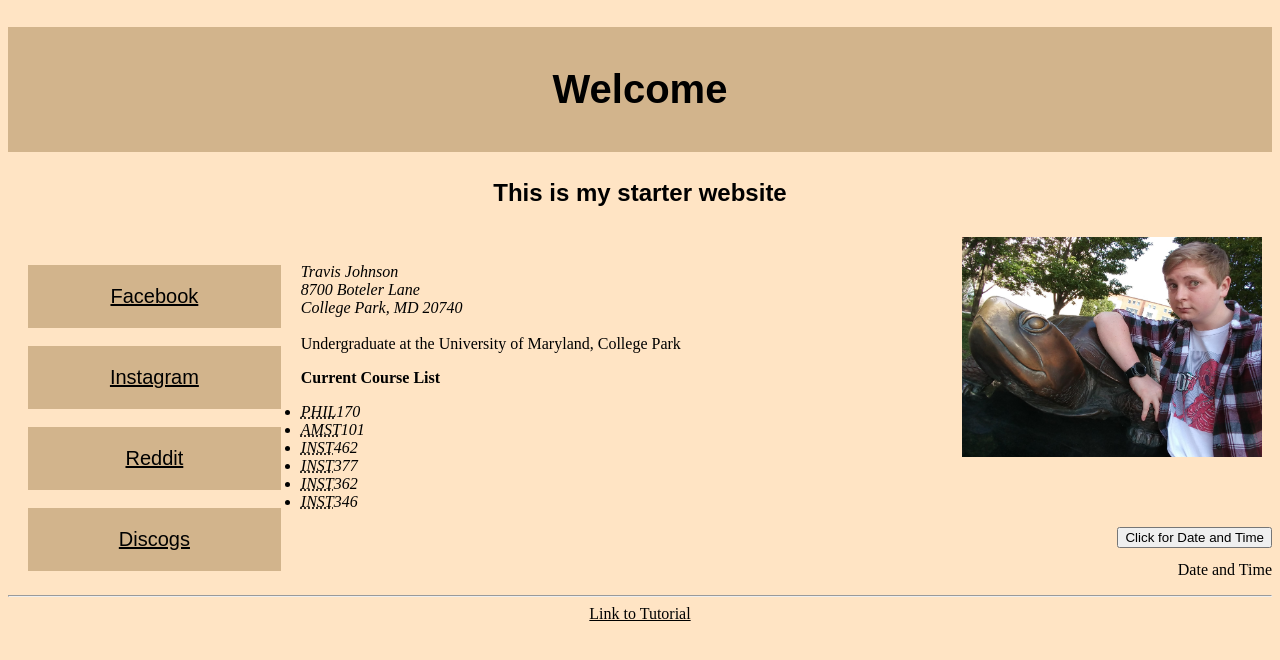
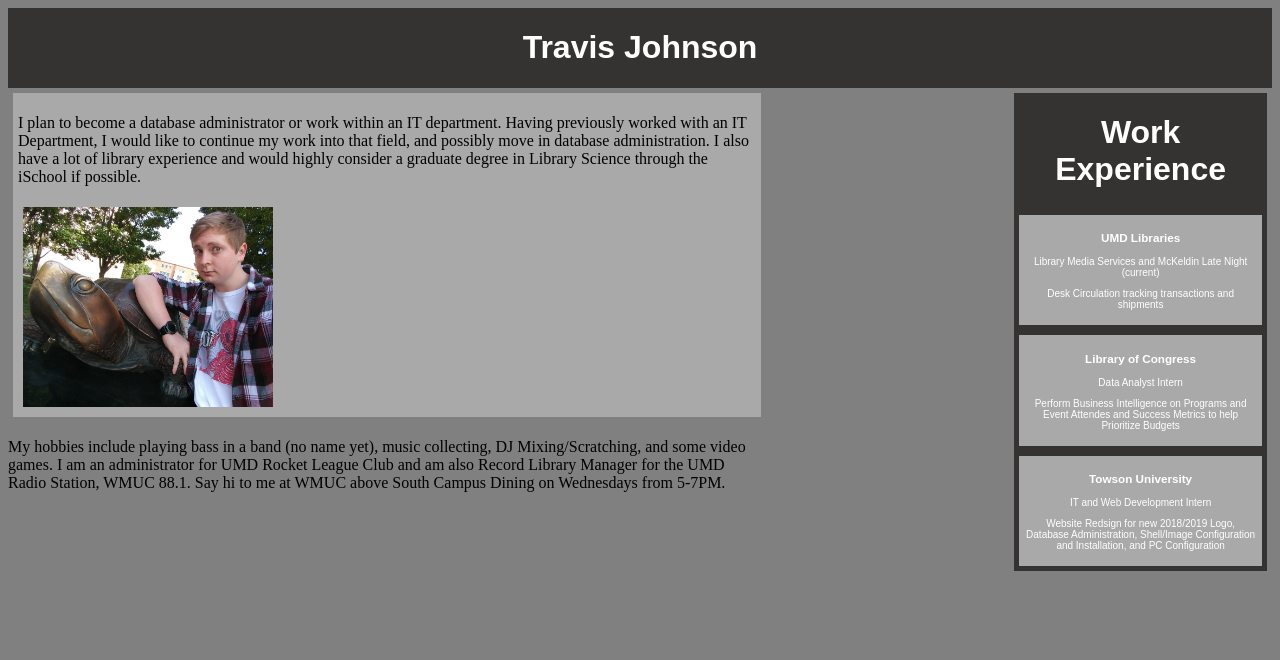
Before and after one commit to teeravj/INST377, a plain HTML site: page index.html in a window 1280 px wide. Drawn offline with Linux system fonts and the light colour scheme.

Commit message:
complete redesign for assignment #1
follow guidelines for assignment 1. updates to follow.

```diff
--- a/css.css
+++ b/css.css
@@ -1,38 +1,57 @@
-body {
-    background-color: bisque;
+body{
+    background-color: gray;
+}
+.heading{
+    display: flex;
     text-align: center;
-}
-h1{
-    font-family: Arial, Helvetica, sans-serif;
-    padding: 40px;
-    font-size:40px;
-    background-color: tan;
-}
-h2{
+    justify-content: center;
+    background-color: rgb(53, 50, 50);
+    color: #ffffff;
     font-family: Arial, Helvetica, sans-serif;
 }
+.content{
+    display: flex;
+    flex-direction: row;
+    justify-content: space-between;
+}
+.description{
+    display: flex;
+    width: 60%;
+    flex-direction: column;
+    flex-wrap: wrap;
+    align-items: left;
+}
+.imageCaption{
+    padding: 5px;
+    margin: 5px;
+    display: flex;
+    flex-direction: row;
+    flex-wrap: wrap;
+    background-color: darkgray;
+}
 img{
-    border: 10px white;
-    padding: 10px;
+    margin: 5px;
+    width: 250px;
+    height: 200px;
 }
-a:link{
-    color: black;
+.workExp{
+    margin: 5px;
+    background-color: rgb(53, 50, 50);
+    display: flex;
+    flex-direction: column;
+    text-align: center;
+    align-items: center;
+    align-content: flex-end;
+    width: 20%;
+    font-family: Arial, Helvetica, sans-serif;
+    font-size: 13x;
+    color: #ffffff;
 }
-a:visited{
-    color: purple;
+.job{
+    font-size: 10px;
+    font-family: Arial, Helvetica, sans-serif;
+    color: white;
+    background-color: darkgray;
+    padding: 5px;
+    margin: 5px;
 }
-a:hover{
-    color: darkblue;
-}
-.social{
-    padding: 20px;
-    background-color: tan;
-    font-family: Arial, Helvetica, sans-serif;
-    font-size: 20px;
-}
-nav{
-    float: left;
-    width: 20%;
-    height: 300px;
-    padding: 20px;
-}
--- a/index.html
+++ b/index.html
@@ -10,58 +10,38 @@
         <link rel="stylesheet" href='css.css'>
     </head>
     <body>
-        <h1>Welcome</h1>
-        <h2>This is my starter website</h2>
-        <img src='travis.jpg' alt='Travis' width="300" height="220" style='float: right;'>
-        <br>
-        <section>
-            <nav>
-                    <div class='social'>
-                            <a href='https://www.facebook.com/travis.johnson.520357'>Facebook</a>
-                    </div>
-                    <br>
-                    <div class='social'>
-                            <a href='https://www.instagram.com/teeravj/'>Instagram</a>
-                    </div>
-                    <br>
-                    <div class='social'>
-                            <a href='https://www.reddit.com/user/teeravj'>Reddit</a>
-                    </div>
-                    <br>
-                    <div class='social'>
-                            <a href='https://www.discogs.com/user/teeravj/collection'>Discogs</a>
-                    </div>
-            </nav>
-        </section>
-        <br>
-        <address style='text-align: left'>
-            Travis Johnson
-            <br>
-            8700 Boteler Lane
-            <br>
-            College Park, MD 20740
-        </address>
-        <br>
-        <div style='text-align: left'>Undergraduate at the University of Maryland, College Park</div>
-        <b><p style='text-align: left'>Current Course List</p></b>
-        <i><ul style='text-align: left'>
-            <li><abbr title='Philosophy'>PHIL</abbr>170</li>
-            <li><abbr title='American Studies'>AMST</abbr>101</li>
-            <li><abbr title='Information Studies'>INST</abbr>462</li>
-            <li><abbr title='Information Studies'>INST</abbr>377</li>
-            <li><abbr title='Information Studies'>INST</abbr>362</li>
-            <li><abbr title='Information Studies'>INST</abbr>346</li>
-        </ul></i>
-        <button type='button' onclick='dateTime()' style='float: right;'>Click for Date and Time</button>
-        <br>
-        <p id='datetime' style='text-align: right'>Date and Time</p>
-        <script>
-            function dateTime(){
-                n =  new Date();
-                document.getElementById("datetime").innerHTML = n.toLocaleDateString() + ' ' + n.toLocaleTimeString();
-            }
-        </script>
-        <hr>
-        <a href='https://www.w3schools.com'>Link to Tutorial</a>
+        <div class='heading'>
+            <h1>Travis Johnson</h1>
+        </div>
+        <div class='content'>
+            <div class='description'>
+                <div class='imageCaption'>
+                    <p>I plan to become a database administrator or work within an IT department. Having previously worked with an IT Department, I would like to continue my work into that field, and possibly move in database administration. I also have a lot of library experience and would highly consider a graduate degree in Library Science through the iSchool if possible.</p>
+                    <img src='travis.jpg'>
+                </div>
+                <p>My hobbies include playing bass in a band (no name yet), music collecting, DJ Mixing/Scratching, and some video games. I am an administrator for UMD Rocket League Club and am also Record Library Manager for the UMD Radio Station, WMUC 88.1. Say hi to me at WMUC above South Campus Dining on Wednesdays from 5-7PM.</p>
+            </div>
+            <div class='social'>
+
+            </div>
+            <div class='workExp'>
+                <h1>Work Experience</h1>
+                <div class='job'>
+                    <h3>UMD Libraries</h3>
+                    <p>Library Media Services and McKeldin Late Night (current)</p>
+                    <p>Desk Circulation tracking transactions and shipments</p>
+                </div>
+                <div class='job'>
+                    <h3>Library of Congress</h3>
+                    <p>Data Analyst Intern</p>
+                    <p>Perform Business Intelligence on Programs and Event Attendes and Success Metrics to help Prioritize Budgets</p>
+                </div>
+                <div class='job'>
+                    <h3>Towson University</h3>
+                    <p>IT and Web Development Intern</p>
+                    <p>Website Redsign for new 2018/2019 Logo, Database Administration, Shell/Image Configuration and Installation, and PC Configuration</p>
+                </div>
+            </div>
+        </div>
     </body>
 </html>
```
